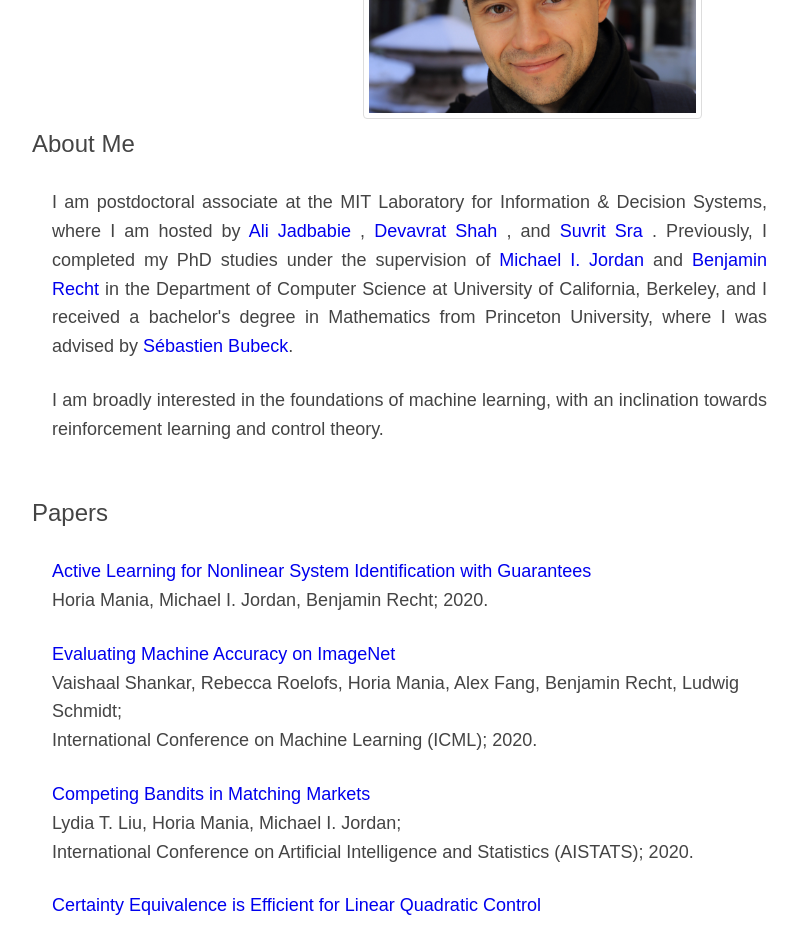
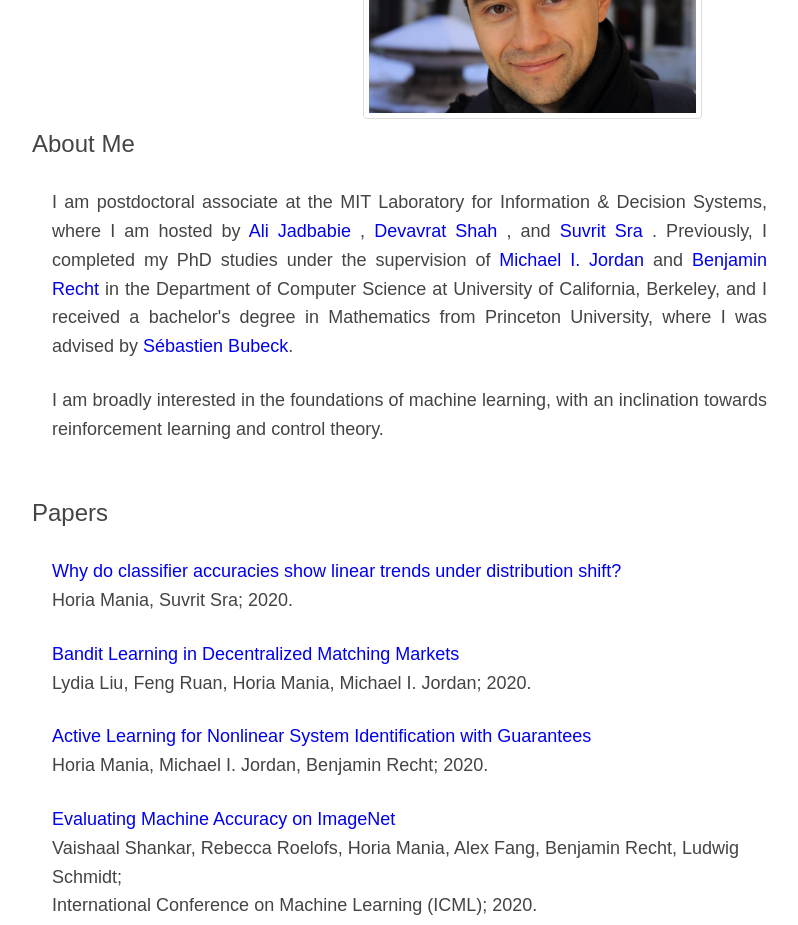
Before and after one commit to hmania/hmania.github.io, a plain HTML site: page index.html in a window 1280 px wide. Shown: the part 168-1093 px from the top of the page, without its empty margins (233-1031 px from the left). Drawn offline with Linux system fonts and the light colour scheme.

Commit message:
Update index.html

```diff
--- a/index.html
+++ b/index.html
@@ -37,6 +37,14 @@ I am broadly interested in the foundations of machine learning, with an inclinat
 </p>
 
 <h2>Papers</h2>
+
+<p><a href="https://arxiv.org/abs/2012.15483"> Why do classifier accuracies show linear trends under distribution shift?</a>
+  <br/> Horia Mania, Suvrit Sra; 2020.
+</p>
+
+<p><a href="https://arxiv.org/pdf/2006.10277.pdf"> Bandit Learning in Decentralized Matching Markets</a>
+  <br/> Lydia Liu, Feng Ruan, Horia Mania, Michael I. Jordan; 2020.
+</p>
 
 <p><a href="https://arxiv.org/pdf/2006.10277.pdf"> Active Learning for Nonlinear System Identification with Guarantees</a>
   <br/> Horia Mania, Michael I. Jordan, Benjamin Recht; 2020.
```
